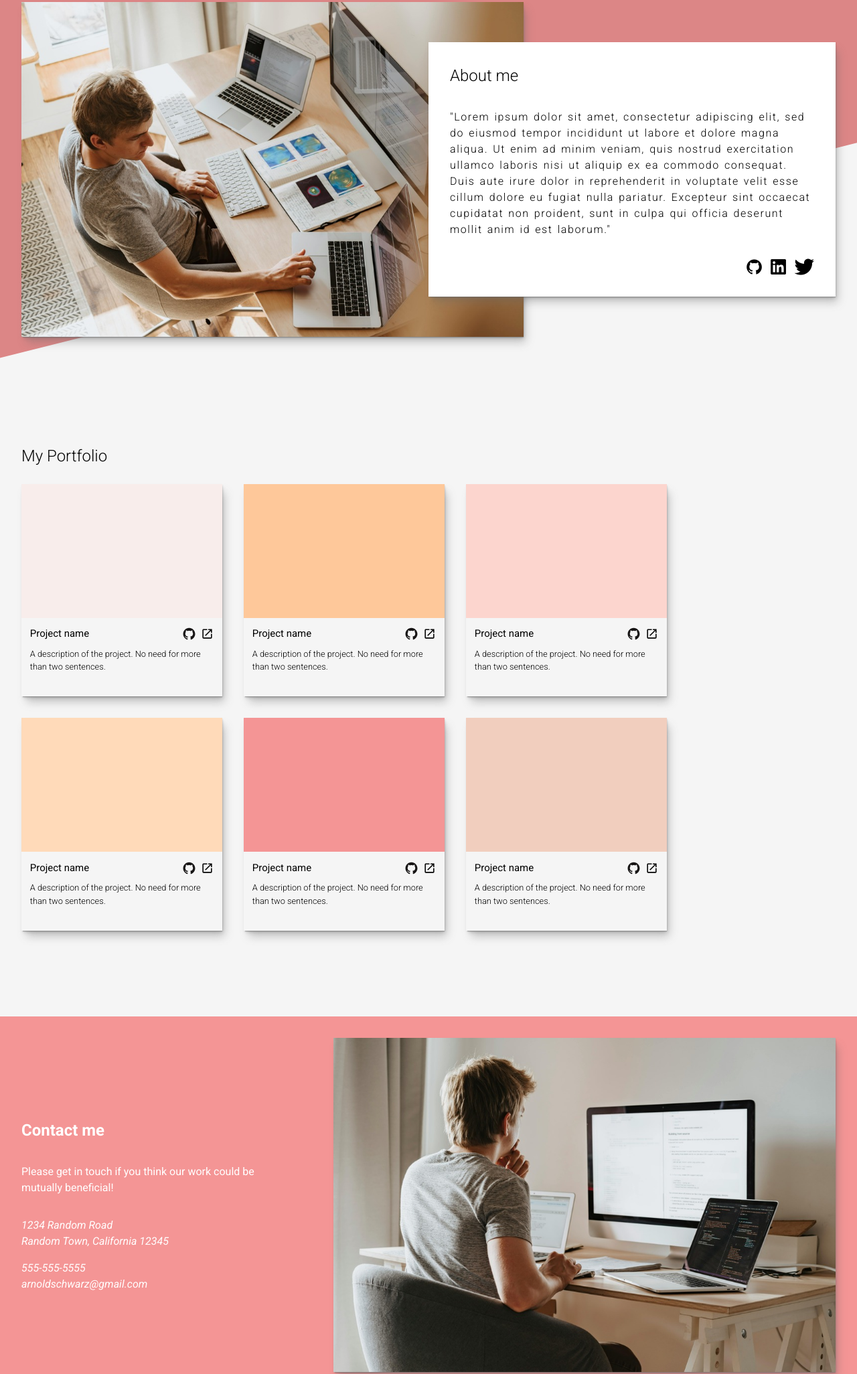
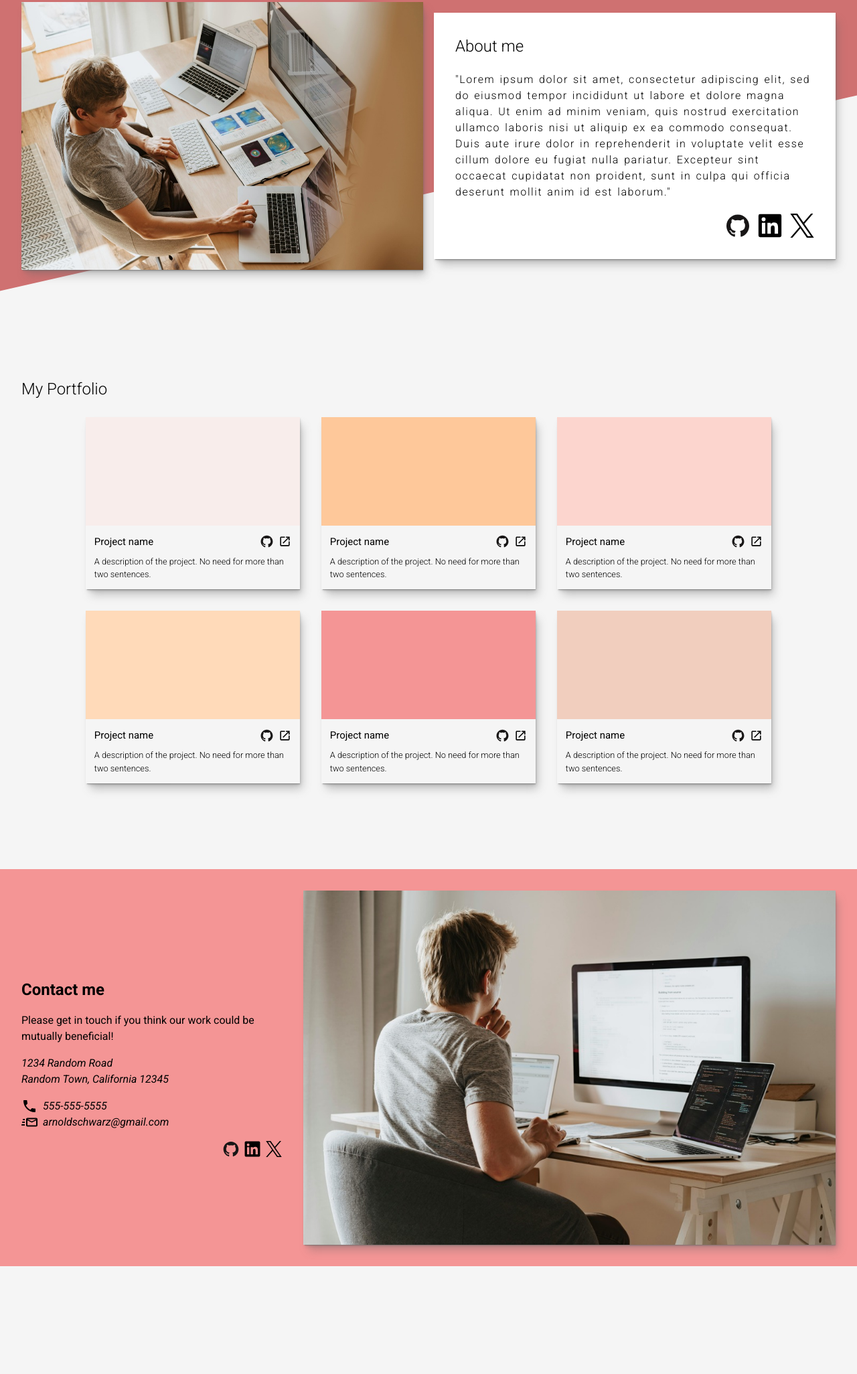
Before and after one commit to rewthex/homepage, a plain HTML site: page index.html in a window 1280 px wide. Shown: the part 29-2081 px from the top of the page at 67% size. After the commit the page ends 1920 px from the top, so only its background shows below. Drawn offline with nearby package versions, Linux system fonts and the light colour scheme.

Commit message:
homepage fully responsive, tweaks needed to headers name display

```diff
--- a/index.html
+++ b/index.html
@@ -16,10 +16,6 @@
 			<section class="header">
 				<div class="header-photo">
 					<picture>
-						<source
-							srcset="./images/programmer-300.jpg"
-							media="(max-width: 480px)"
-						/>
 						<source
 							srcset="./images/programmer-600.jpg"
 							media="(max-width: 768px)"
@@ -42,9 +38,15 @@
 						culpa qui officia deserunt mollit anim id est laborum."
 					</p>
 					<div class="contact-icons">
-						<i class="devicon-github-original"></i>
-						<i class="devicon-linkedin-plain"></i>
-						<i class="devicon-twitter-original"></i>
+						<a href="#">
+							<i class="github-icon"></i>
+						</a>
+						<a href="#">
+							<i class="linkedin-icon"></i>
+						</a>
+						<a href="#">
+							<i class="twitter-icon"></i>
+						</a>
 					</div>
 				</section>
 			</section>
@@ -57,8 +59,12 @@
 							<div class="project-title">
 								<h3>Project name</h3>
 								<div class="project-icons">
+									<a href="#">
 										<i class="github-icon"></i>
+									</a>
+									<a href="#">
 										<i class="external-icon"></i>
+									</a>
 								</div>
 							</div>
 							<p>
@@ -73,8 +79,12 @@
 							<div class="project-title">
 								<h3>Project name</h3>
 								<div class="project-icons">
+									<a href="#">
 										<i class="github-icon"></i>
+									</a>
+									<a href="#">
 										<i class="external-icon"></i>
+									</a>
 								</div>
 							</div>
 							<p>
@@ -89,8 +99,12 @@
 							<div class="project-title">
 								<h3>Project name</h3>
 								<div class="project-icons">
+									<a href="#">
 										<i class="github-icon"></i>
+									</a>
+									<a href="#">
 										<i class="external-icon"></i>
+									</a>
 								</div>
 							</div>
 							<p>
@@ -105,8 +119,12 @@
 							<div class="project-title">
 								<h3>Project name</h3>
 								<div class="project-icons">
+									<a href="#">
 										<i class="github-icon"></i>
+									</a>
+									<a href="#">
 										<i class="external-icon"></i>
+									</a>
 								</div>
 							</div>
 							<p>
@@ -121,8 +139,12 @@
 							<div class="project-title">
 								<h3>Project name</h3>
 								<div class="project-icons">
+									<a href="#">
 										<i class="github-icon"></i>
+									</a>
+									<a href="#">
 										<i class="external-icon"></i>
+									</a>
 								</div>
 							</div>
 							<p>
@@ -137,8 +159,12 @@
 							<div class="project-title">
 								<h3>Project name</h3>
 								<div class="project-icons">
+									<a href="#">
 										<i class="github-icon"></i>
+									</a>
+									<a href="#">
 										<i class="external-icon"></i>
+									</a>
 								</div>
 							</div>
 							<p>
@@ -163,19 +189,31 @@
 						</span>
 
 						<p>
-							<a href="tel:+15555555555">555-555-5555</a>
-							<a href="mailto:arnoldschwarz@gmail.com"
-								>arnoldschwarz@gmail.com</a
+							<a href="tel:+15555555555">
+								<i class="phone-icon"></i>
+								555-555-5555</a
+							>
+							<a href="mailto:arnoldschwarz@gmail.com">
+								<i class="email-icon"></i>
+
+								arnoldschwarz@gmail.com</a
 							>
 						</p>
+						<div class="contact-icons-lower">
+							<a href="#">
+								<i class="github-icon"></i>
+							</a>
+							<a href="#">
+								<i class="linkedin-icon"></i>
+							</a>
+							<a href="#">
+								<i class="twitter-icon"></i>
+							</a>
+						</div>
 					</address>
 				</div>
 				<div class="contact-photo">
 					<picture>
-						<source
-							srcset="./images/contact-300.jpg"
-							media="(max-width: 480px)"
-						/>
 						<source
 							srcset="./images/contact-600.jpg"
 							media="(max-width: 768px)"
--- a/style.css
+++ b/style.css
@@ -65,49 +65,50 @@ h6 {
 	display: flex;
 	flex-direction: column;
 	gap: 6em;
+	margin: 0 auto;
 }
 
 .header {
 	display: grid;
 	grid-template-columns: 1fr 1fr;
+	gap: 1em;
 	position: relative;
 	padding: 2em;
+	overflow: visible;
 }
 
 .header::after {
 	content: '';
+	position: absolute;
 	display: block;
 	height: 100%;
 	width: 100%;
 	top: 0;
 	left: 0;
-	position: absolute;
-	background: #dc8686;
-	z-index: -1;
-	clip-path: polygon(0 0, 100% 0, 100% 43%, 0% 100%);
+	background: #cf7171;
+	z-index: -2;
+	clip-path: polygon(0 0, 100% 0, 100% 37%, 0% 100%);
 }
 
 .header-photo {
-	min-width: 400px;
-	max-width: 750px;
-
+	position: relative;
+	display: inline-block;
+	max-width: 900px;
 }
 
 img {
 	box-shadow: var(--shadow-elevation-medium);
-	min-width: 400px;
-	max-width: 750px;
 }
 
 .header-text {
 	display: flex;
 	flex-direction: column;
-	gap: 2em;
+	z-index: 1;
+	gap: 1.25em;
 	padding: 2em;
 	box-shadow: var(--shadow-elevation-medium);
 	background: white;
 	align-self: center;
-
 }
 
 .header-text > h1 {
@@ -140,7 +141,8 @@ img {
 
 .projects {
 	display: grid;
-	grid-template-columns: repeat(auto-fit, minmax(200px, 300px));
+	justify-content: center;
+	grid-template-columns: repeat(auto-fill, minmax(170px, 320px));
 	gap: 2rem;
 }
 
@@ -150,15 +152,9 @@ img {
 	grid-template-areas:
 		'project-picture'
 		'project-description';
-	max-width: 300px;
-	min-height: 300px;
 	font-size: 0.8rem;
 	font-weight: 300;
 	box-shadow: var(--shadow-elevation-medium);
-}
-
-.project-picture {
-	min-height: 200px;
 }
 
 .project:nth-of-type(1) .project-picture {
@@ -208,22 +204,42 @@ img {
 }
 
 .github-icon {
-	display: inline-block;
 	background: url('./images/github.svg');
-
 }
 
 .external-icon {
-	display: inline-block;
 	background: url('./images/external.svg');
-
 }
 
-.github-icon, .external-icon {
+.linkedin-icon {
+	background: url('./images/linkedin.svg');
+}
+
+.twitter-icon {
+	background: url('./images/twitter.svg');
+	stroke: white;
+}
+
+.phone-icon {
+	background: url('./images/phone.svg');
+}
+
+.email-icon {
+	background: url('./images/email.svg');
+	stroke: white;
+}
+
+.github-icon,
+.external-icon,
+.linkedin-icon,
+.twitter-icon,
+.phone-icon,
+.email-icon {
+	display: inline-block;
 	width: 1.5em;
-  height: 1.5em;
-  background-size: contain;
-  background-repeat: no-repeat;
+	height: 1.5em;
+	background-size: contain;
+	background-repeat: no-repeat;
 }
 
 .project-description {
@@ -233,10 +249,9 @@ img {
 
 .contact {
 	display: flex;
-	justify-content: space-between;
+	justify-content: space-evenly;
 	gap: 2em;
 	padding: 2em;
-	color: white;
 	background: #f49595;
 }
 
@@ -244,7 +259,13 @@ img {
 	display: flex;
 	justify-content: center;
 	flex-direction: column;
-	gap: 2em;
+	gap: 1em;
+}
+
+.contact-icons-lower {
+	display: flex;
+	justify-content: end;
+	gap: 0.5em;
 }
 
 address {
@@ -254,7 +275,41 @@ address {
 }
 
 a {
-	display: block;
-	color: white;
+	display: flex;
+	gap: 0.5em;
+	color: black;
 	text-decoration: none;
 }
+
+.phone-icon, .email-icon {
+	align-self: center;
+}
+
+@media (max-width: 1200px) {
+	.header {
+		display: flex;
+		flex-direction: column;
+	}
+
+	.header-photo {
+		align-self: center;
+	}
+
+	.contact-photo {
+		max-width: 500px;
+	}
+}
+
+@media (max-width: 700px) {
+	.header-text {
+		opacity: 0.9;
+	}
+
+	.contact {
+		display: flex;
+		flex-direction: column;
+	}
+	.contact-photo {
+		align-self: center;
+	}
+}
```
Lines whose indentation alone changed are shown as unchanged.
